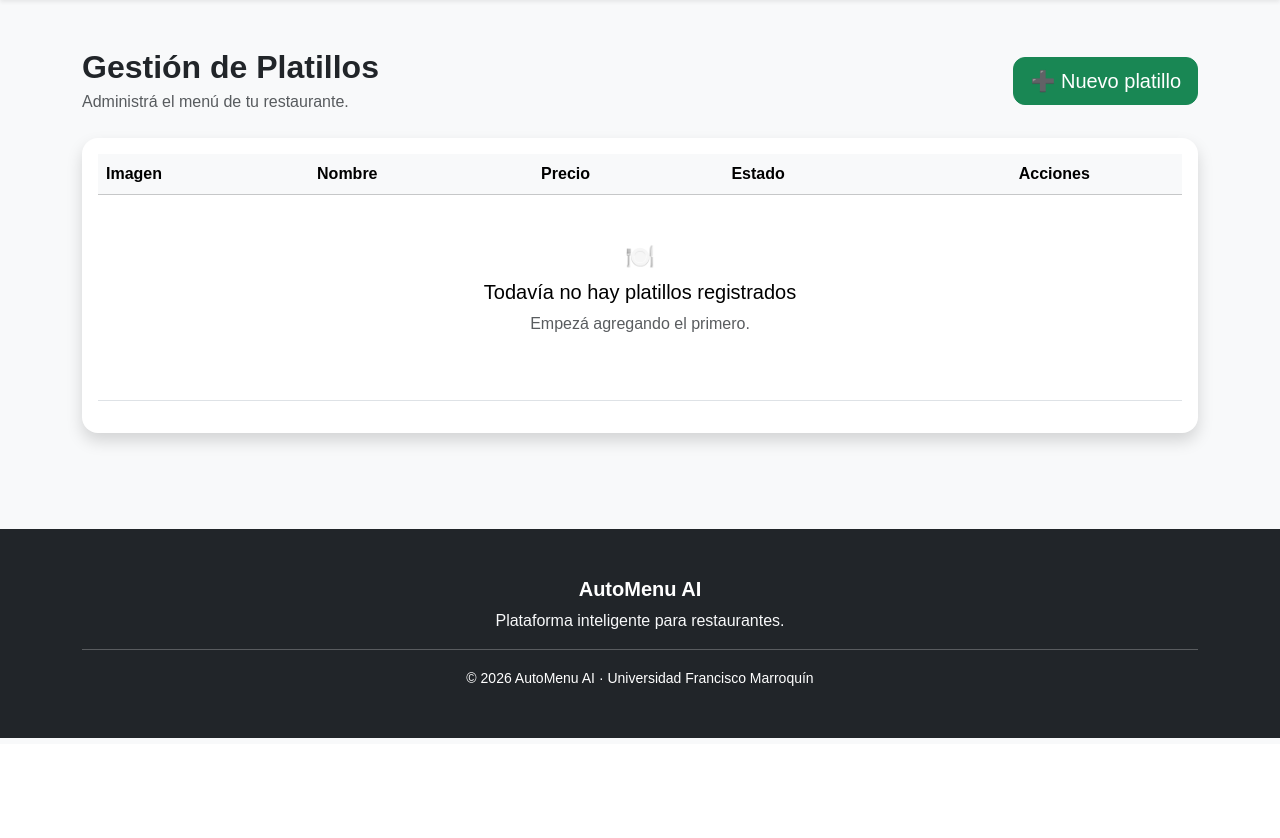
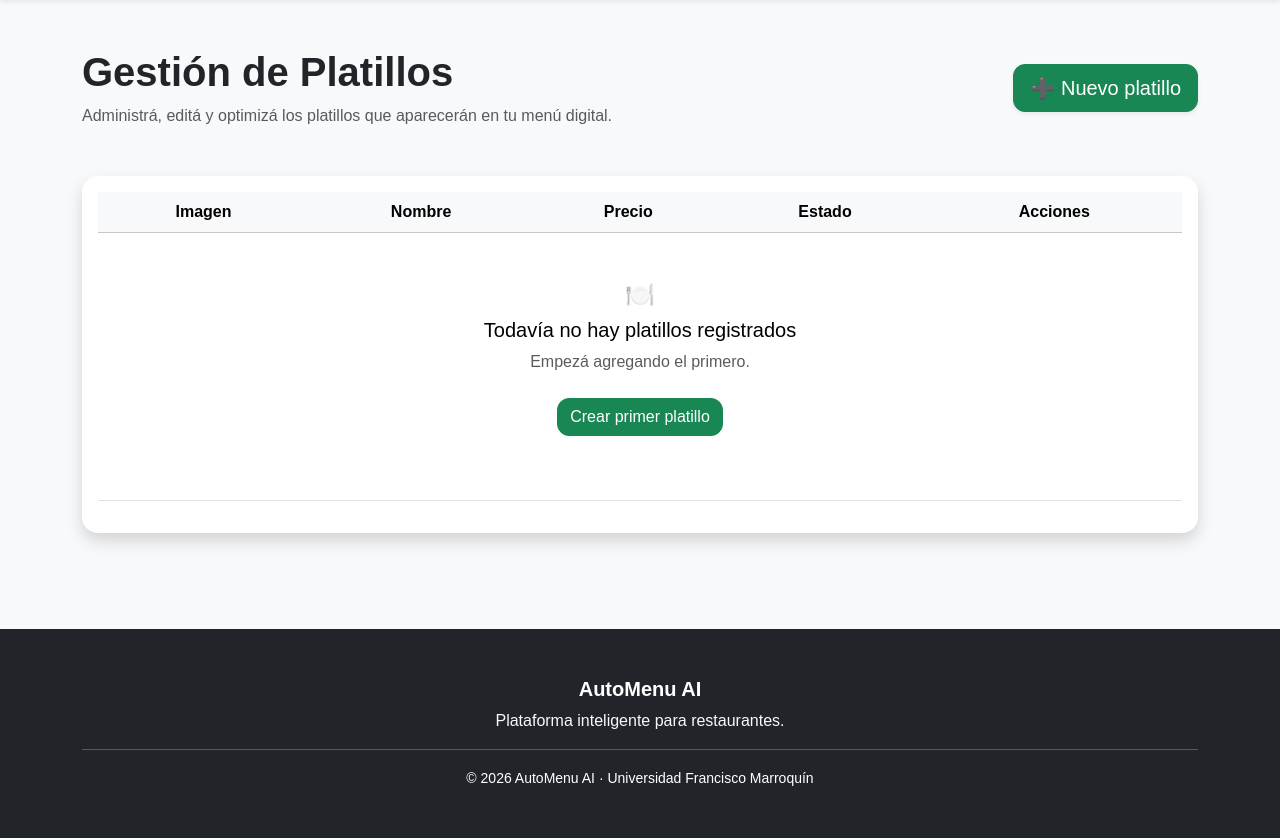
Before and after one commit to jose-giron-27/proyecto-final, a Flask app: template templates/dishes/list.html in a window 1280 px wide. Shown: the part 56-894 px from the top of the page. Before the commit the page ends 794 px from the top, so only its background shows below. Run offline with Flask 3, Linux system fonts and the light colour scheme; the template is opened without the code that fills it, so the values that code supplies are empty.

Commit message:
style: improve dishes management interface

```diff
--- a/templates/dishes/list.html
+++ b/templates/dishes/list.html
@@ -8,27 +8,27 @@ Platillos | AutoMenu AI
 
 <div class="container py-5">
 
-    <div class="d-flex justify-content-between align-items-center mb-4">
+    <div class="d-flex justify-content-between align-items-center flex-wrap gap-3 mb-5">
 
         <div>
 
-            <h2 class="fw-bold mb-1">
+            <h1 class="fw-bold mb-2">
                 Gestión de Platillos
-            </h2>
+            </h1>
 
             <p class="text-muted mb-0">
-                Administrá el menú de tu restaurante.
+                 Administrá, editá y optimizá los platillos que aparecerán en tu menú digital.
             </p>
 
         </div>
 
         <a
             href="/dishes/create"
-            class="btn btn-success btn-lg">
+            class="btn btn-success btn-lg shadow-sm">
 
-            ➕ Nuevo platillo
+             ➕ Nuevo platillo
 
-        </a>
+         </a>
 
     </div>
 
@@ -38,7 +38,7 @@ Platillos | AutoMenu AI
 
             <div class="table-responsive">
 
-                <table class="table table-hover align-middle">
+                <table class="table table-hover align-middle text-center">
 
                     <thead class="table-light">
 
@@ -74,7 +74,7 @@ Platillos | AutoMenu AI
 
                                 <img
                                     src="{{ platillo.image_url }}"
-                                    class="rounded"
+                                    class="rounded-3 shadow-sm"
                                     style="width:70px;height:70px;object-fit:cover;">
 
                                 {% else %}
@@ -93,19 +93,19 @@ Platillos | AutoMenu AI
 
                             <td>
 
-                                <strong>
+                                <h6 class="fw-bold mb-1">
 
                                     {{ platillo.name }}
 
-                                </strong>
+                                </h6>
 
                                 <br>
 
-                                <small class="text-muted">
+                                <span class="fw-bold text-success">
 
-                                    {{ platillo.description }}
+                                    Q {{ platillo.price }}
 
-                                </small>
+                                </span>
 
                             </td>
 
@@ -147,7 +147,7 @@ Platillos | AutoMenu AI
 
                                     <a
                                         href="/dishes/edit/{{ platillo.id }}"
-                                        class="btn btn-outline-primary btn-sm">
+                                        class="btn btn-outline-success btn-sm">
 
                                         ✏️ Editar
 
@@ -168,7 +168,7 @@ Platillos | AutoMenu AI
                                     </button>
 
                                     <button
-                                        class="btn btn-outline-warning btn-sm">
+                                        class="btn btn-outline-secondary btn-sm">
 
                                         ✍️ Caption
 
@@ -184,7 +184,7 @@ Platillos | AutoMenu AI
                                     {% if platillo.is_available %}
 
                                     <button
-                                        class="btn btn-dark btn-sm">
+                                        class="btn btn-outline-dark btn-sm">
 
                                         Desactivar
 
@@ -193,7 +193,7 @@ Platillos | AutoMenu AI
                                     {% else %}
 
                                     <button
-                                        class="btn btn-success btn-sm">
+                                        class="btn btn-outline-success btn-sm">
 
                                         Activar
 
@@ -232,6 +232,17 @@ Platillos | AutoMenu AI
                                 <p class="text-muted">
 
                                     Empezá agregando el primero.
+                                    <div class="mt-4">
+
+                                        <a
+                                            href="/dishes/create"
+                                            class="btn btn-success">
+
+                                            Crear primer platillo
+
+                                        </a>
+
+                                        </div>
 
                                 </p>
 
```
